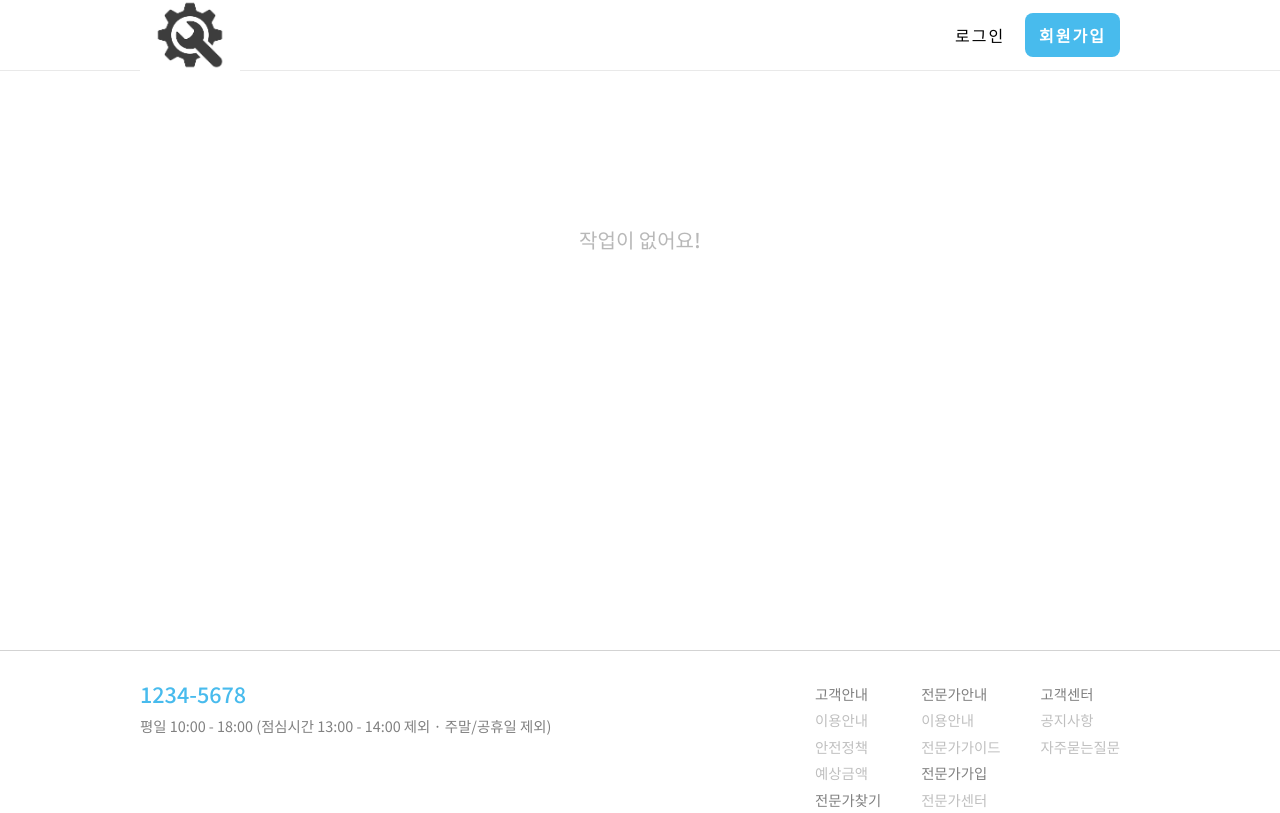
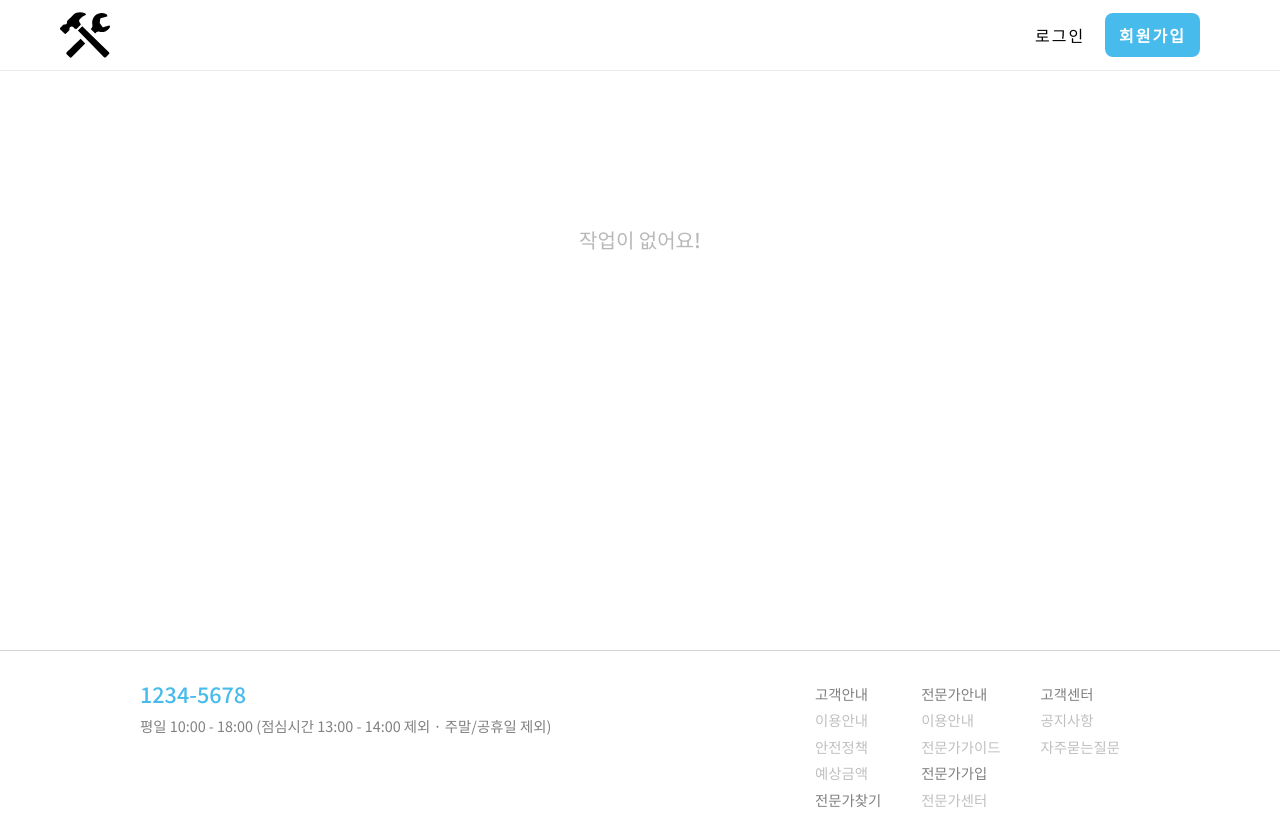
Before and after one commit to briankang0314/machsuri, a React (Create React App) app in the folder frontend/: page / in a window 1280 px wide. Built offline with nearby package versions, Linux system fonts and the light colour scheme; no server answers.

Commit message:
logo image refined

```diff
--- a/frontend/src/components/header/Header.js
+++ b/frontend/src/components/header/Header.js
@@ -107,7 +107,7 @@ function Header() {
           <span className={styles.headerLogo}>
             <img
               onClick={() => handleNavigate("/")}
-              src="/images/logo/fix.png"
+              src="/images/logo/tool.svg"
               width="100px"
               alt="Logo"
             />
--- a/frontend/src/components/header/Header.module.scss
+++ b/frontend/src/components/header/Header.module.scss
@@ -11,18 +11,22 @@
   display: flex;
   justify-content: space-between;
   align-items: center;
-  width: 1000px;
-  margin: 0px auto;
+  width: 100%;
+  max-width: 1200px; /* Adjust maximum width to center */
+  margin: 0 auto; /* Center the header */
   height: 70px;
-}
-
-.headerTitle {
-  display: flex;
-  align-items: center;
+  padding: 0 20px; /* Add padding to ensure spacing */
 }
 
 .headerLogo {
+  display: flex; /* Ensure logo is centered */
+  align-items: center;
   cursor: pointer;
+}
+
+.headerLogo img {
+  height: 50px; /* Adjust the height to fit the header */
+  width: auto; /* Maintain aspect ratio */
 }
 
 .headerBtn {
@@ -123,6 +127,7 @@
     width: 100vw;
     margin: 0;
     justify-content: space-around;
+    padding: 0 10px; /* Ensure padding for small screens */
   }
 
   .headerBox {
```
Also changed, not shown: frontend/public/images/logo/tool.svg (added), 1 other file (tests, documents, lock files or other folders).
